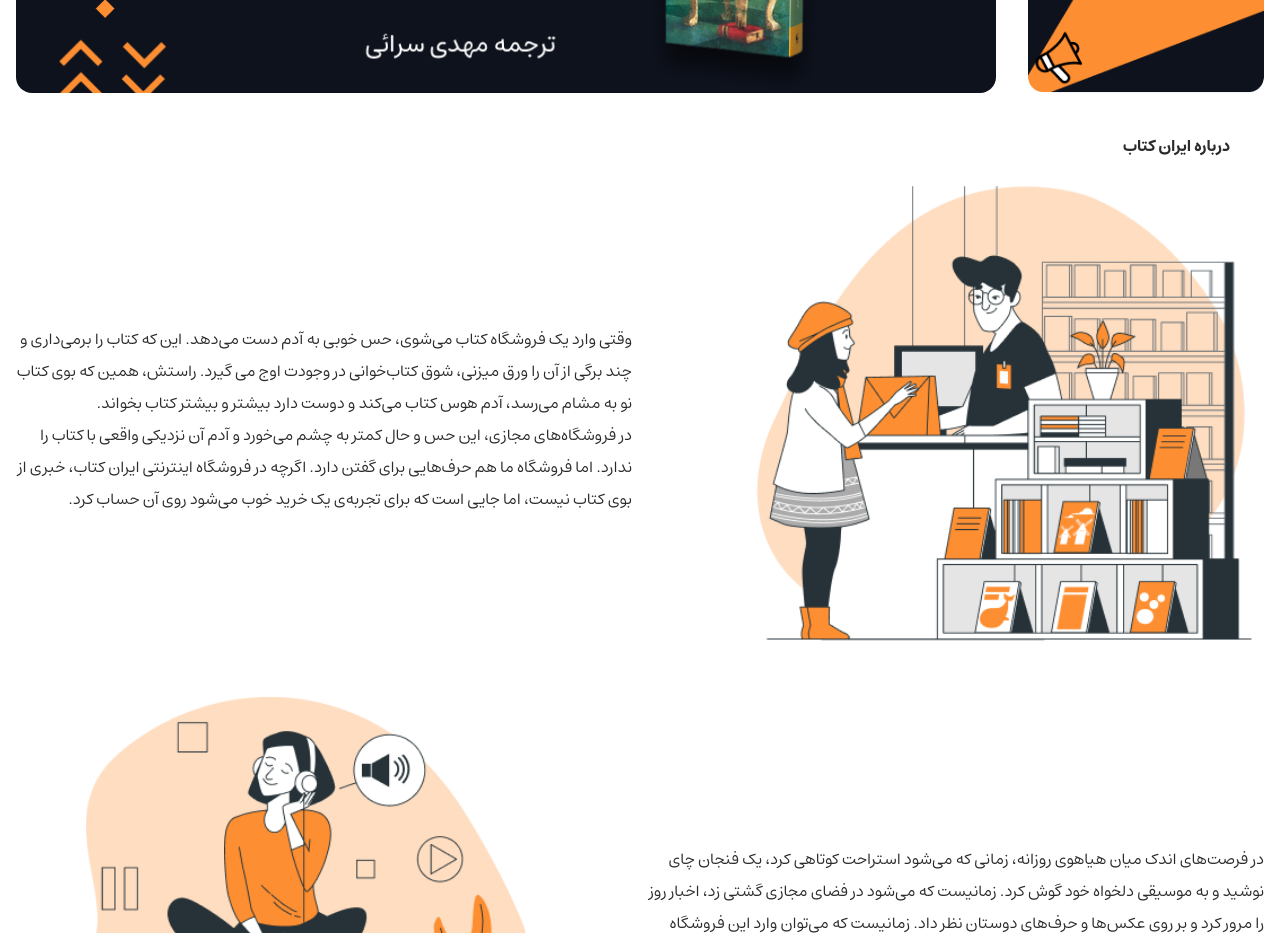
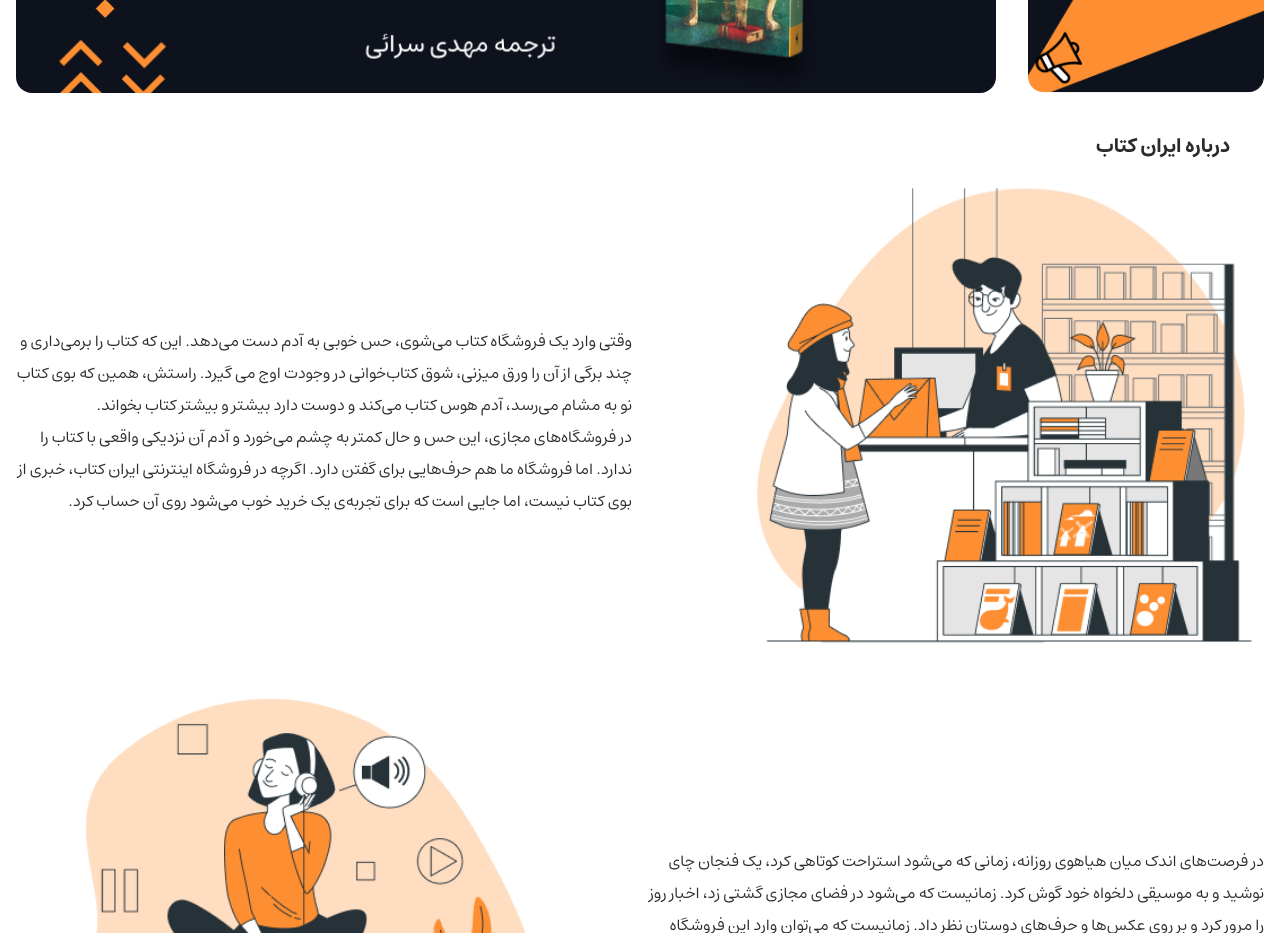
Before and after one commit to Saman-Safaei/book-shop-iran-ketab, a Next.js app: page / in a window 1280 px wide. Shown: the part 2640-3573 px from the top of the page. Built offline with nearby package versions, Linux system fonts and the light colour scheme; some icons are missing.

Commit message:
fix: change font size of title

```diff
--- a/components/pages/home/About.tsx
+++ b/components/pages/home/About.tsx
@@ -13,7 +13,7 @@ const About: FC<AboutProps> = () => {
     <Container component="section">
       <div className="flex flex-row items-center gap-2">
         <Book variant="Linear" size="26" />
-        <h3 className="font-bold">درباره ایران کتاب</h3>
+        <h3 className="font-bold text-xl">درباره ایران کتاب</h3>
       </div>
       <div className="flex flex-col items-stretch gap-6 lg:flex-row lg:items-center lg:gap-28">
         <Image
```
